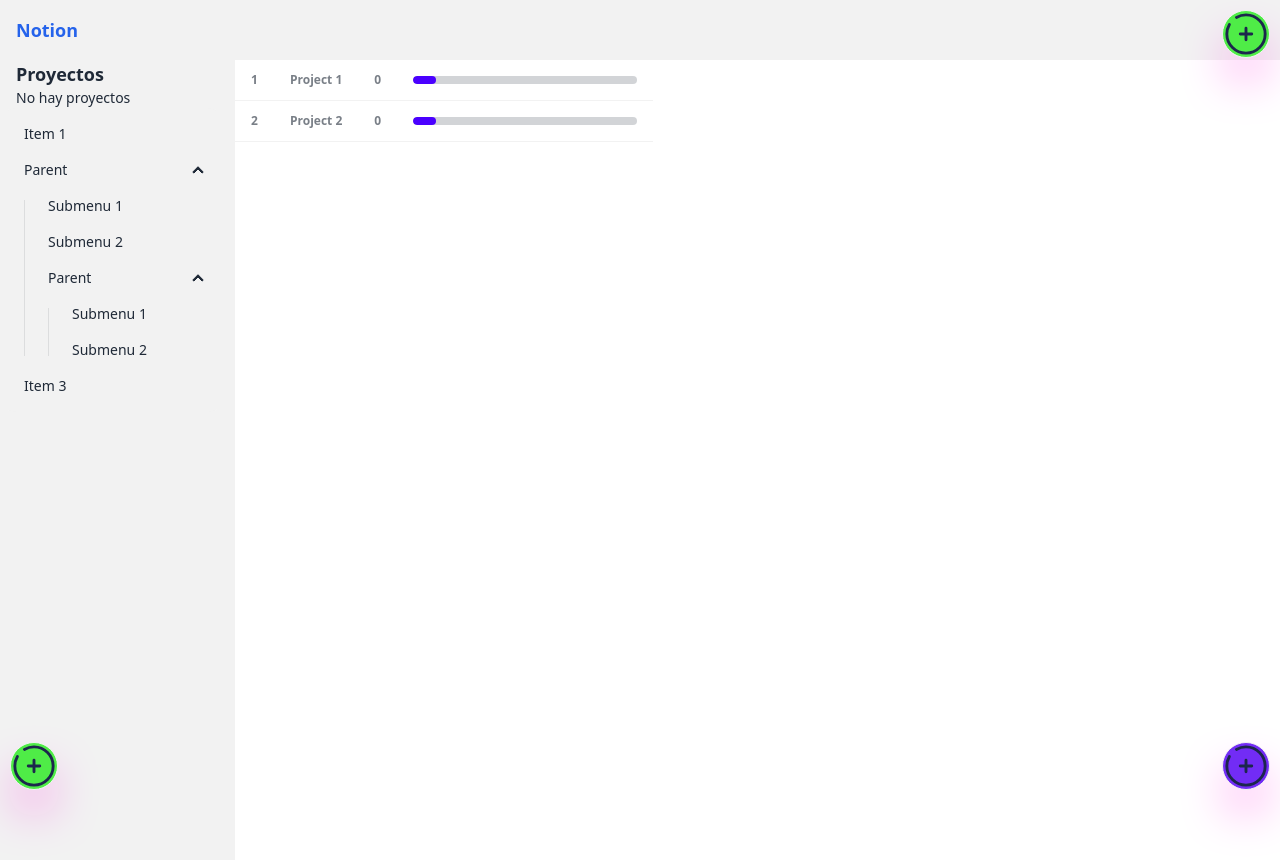
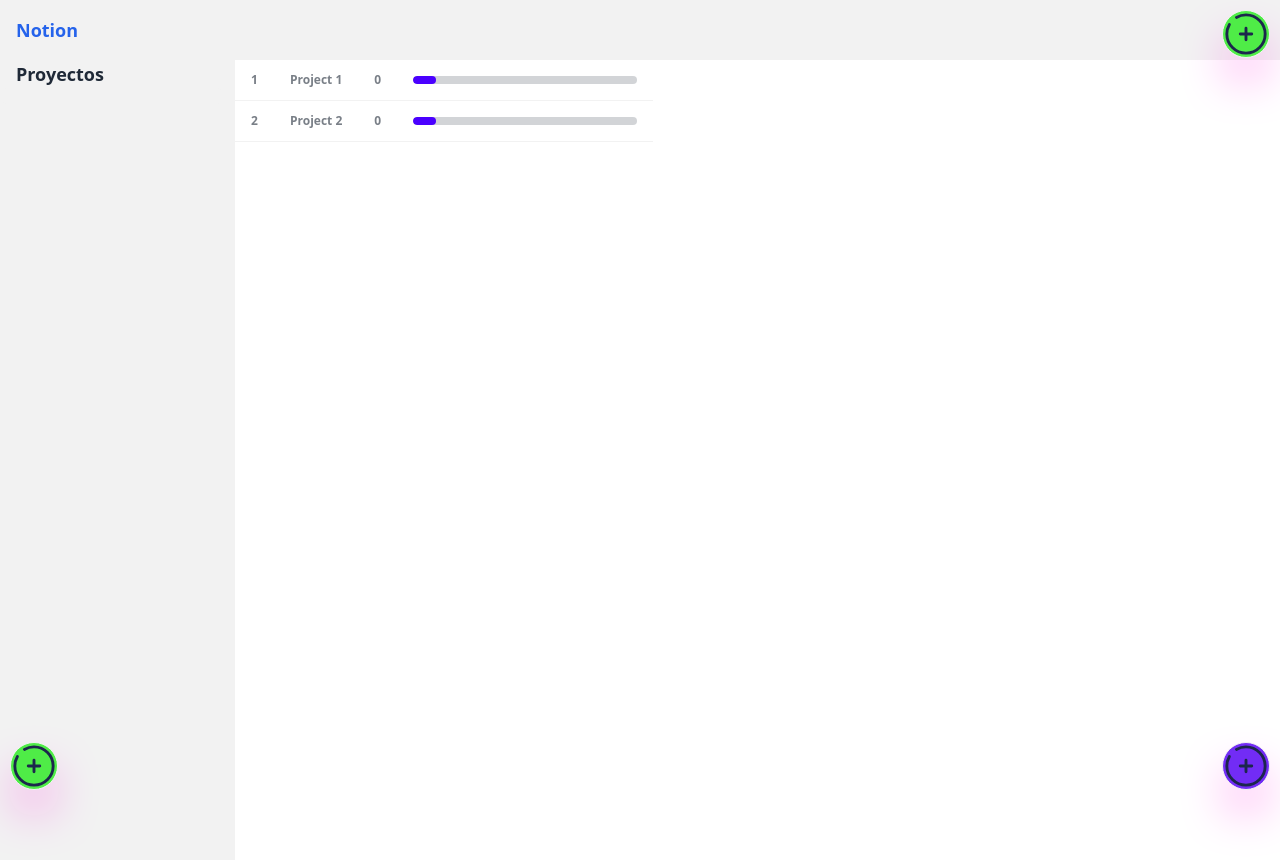
Before and after one commit to Gubrux/notionvue, a Vue app: page /projects in a window 1280 px wide. Built offline with nearby package versions, Linux system fonts and the light colour scheme.

Commit message:
feat: Update SideMenu component to display project list with tasks

```diff
--- a/src/modules/projects/Components/SideMenu.vue
+++ b/src/modules/projects/Components/SideMenu.vue
@@ -1,33 +1,42 @@
 <template>
     <aside class="bg-base-200 w-72 min-h-screen">
         <h2 class="text-lg font-bold mx-4">Proyectos</h2>
-        <p class="text-sm to-gray-500 mx-4">No hay proyectos</p>
-        <ul class="menu bg-base-200 rounded-box w-56">
-            <li><a>Item 1</a></li>
-            <li>
-                <details open>
-                    <summary>Parent</summary>
-                    <ul>
-                        <li><a>Submenu 1</a></li>
-                        <li><a>Submenu 2</a></li>
-                        <li>
-                            <details open>
-                                <summary>Parent</summary>
-                                <ul>
-                                    <li><a>Submenu 1</a></li>
-                                    <li><a>Submenu 2</a></li>
-                                </ul>
-                            </details>
-                        </li>
-                    </ul>
-                </details>
+        <p v-if="projectStore.noProjects" class="text-sm to-gray-500 mx-4">No hay proyectos</p>
+        <!-- menu -->
+        <ul v-else class="menu bg-base-200 rounded-box w-56">
+            <!--  -->
+            <li v-for="project in projectStore.projectList" :key="project.id">
+                <template v-if="project.tasks.length > 0">
+                    <details>
+                        <summary>
+                            <RouterLink :to="`/project/${project.id}`">
+                                {{ project.name }}
+                            </RouterLink>
+                        </summary>
+                        <ul>
+                            <li v-for="task in project.tasks" :key="task.id">
+                                <RouterLink :to="`/project/${project.id}`">{{
+                                    task.name
+                                }}</RouterLink>
+                            </li>
+                        </ul>
+                    </details>
+                </template>
+                <template v-else>
+                    <RouterLink :to="`/project/${project.id}`">
+                        {{ project.name }}
+                    </RouterLink>
+                </template>
             </li>
-            <li><a>Item 3</a></li>
         </ul>
     </aside>
     <!-- menu -->
 </template>
 
-<script lang="ts" setup></script>
+<script lang="ts" setup>
+import { useProjectStore } from '../sotres/project.store';
+
+const projectStore = useProjectStore();
+</script>
 
 <style scoped></style>
```
